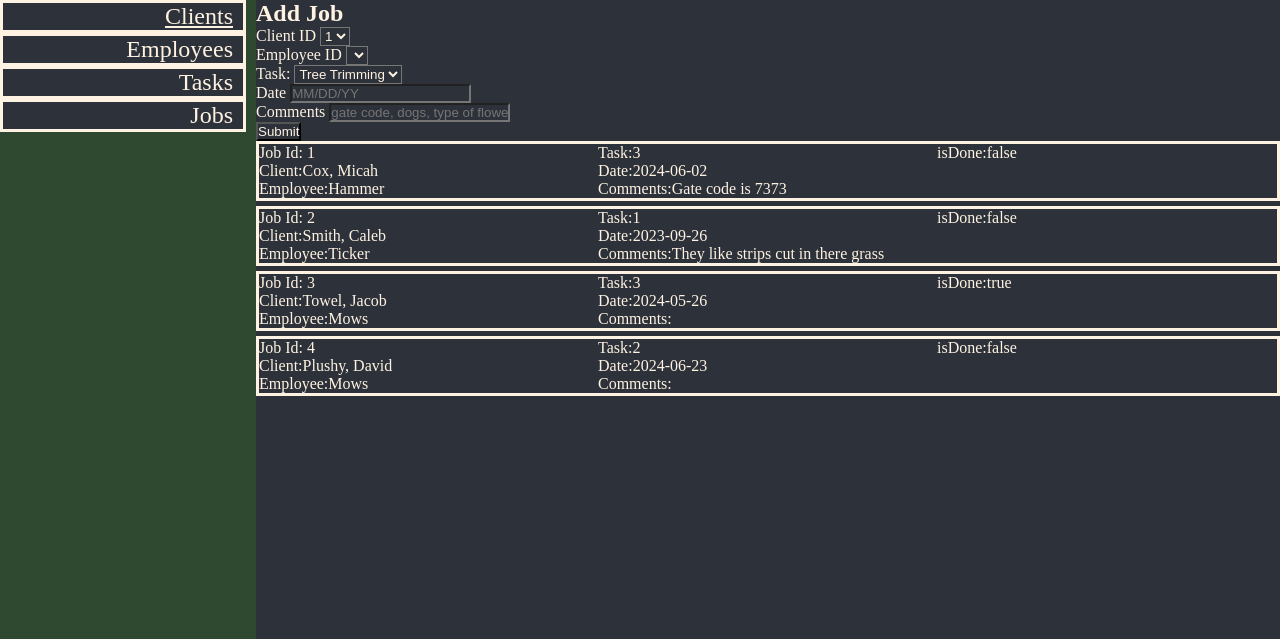
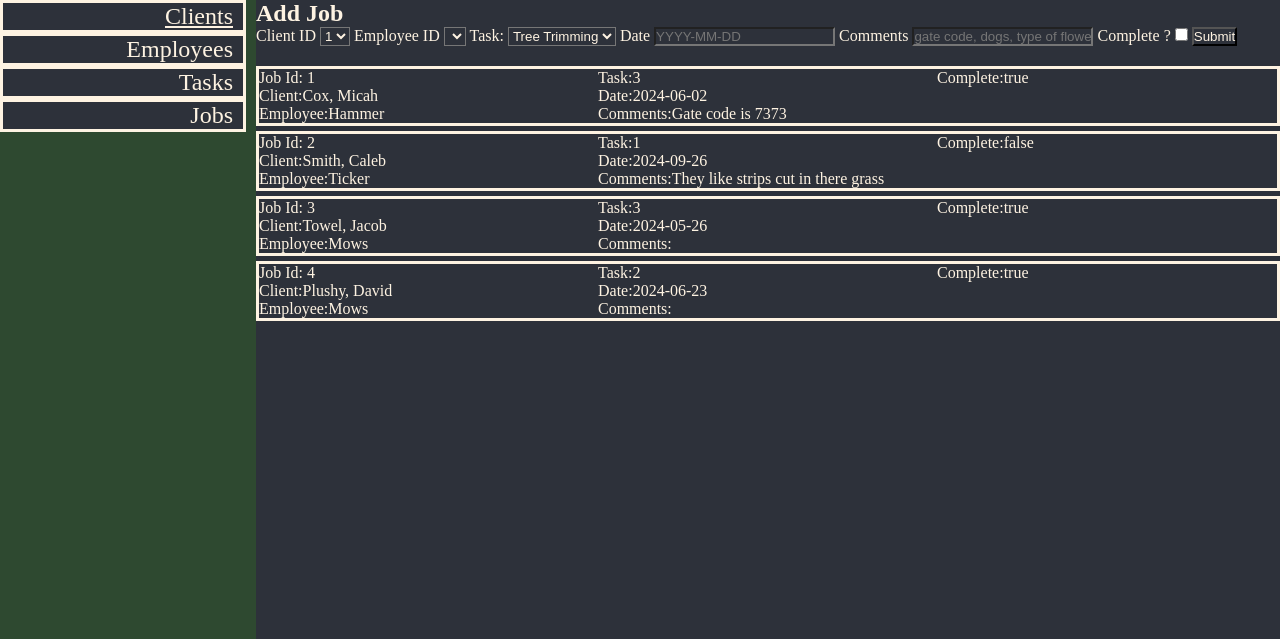
Before and after one commit to thomassmith0526/Project2, a Node server app: page / in a window 1280 px wide. Shown: the part 39-678 px from the top of the page. Run offline with Node 20, Linux system fonts and the light colour scheme; data comes from the database, SQL or seed files in the repository; lists and menus that the app fills with data are empty; some libraries are stand-ins or nearby versions.

Commit message:
need help

```diff
--- a/controllers/home-routes.js
+++ b/controllers/home-routes.js
@@ -15,6 +15,7 @@
     })
     const taskData = await Task.findAll()
     const employeeData = await Employee.findAll()
+    console.log(employeeData)
     const clientData = await Client.findAll()
     const jobs = jobData.map((job) => job.get({ plain: true}))
     const tasks = taskData.map((task) => task.get({ plain: true}))
--- a/public/css/style.css
+++ b/public/css/style.css
@@ -91,3 +91,7 @@
     margin-bottom: 5px;
     display:flex;
 }
+
+.form-group {
+    margin-bottom: 20px;
+}
--- /dev/null
+++ b/public/js/jobPost.js
@@ -0,0 +1,36 @@
+
+
+
+async function newFormHandlerTwo(event) {
+    event.preventDefault()
+console.log('wake')
+    const client_id = document.getElementById('client_id').value;
+    const employee_id = document.getElementById('employee_id').value;
+    const task_id = document.getElementById('task').value;
+    const date = document.getElementById('date').value;
+    const comments = document.getElementById('comments').value;
+    const complete = document.getElementById('isDone').value;
+
+    const response = await fetch(`/`, {
+        method: 'POST',
+        body: JSON.stringify({
+            client_id,
+            employee_id,
+            task_id,
+            date,
+            comments,
+            complete,
+        }),
+        headers: {
+            'Accept': 'application/json',
+            'Content-type': 'application/json'
+        },
+    });
+    if (response.ok) {
+        document.location.replace('/');
+    } else {
+        alert('Failed to add Job')
+    }
+}
+addEventListener('submit', newFormHandlerTwo)
+document.querySelector('.form-group')
--- a/seeds/job-seeds.js
+++ b/seeds/job-seeds.js
@@ -9,13 +9,13 @@
         task_id: '3',
         date: '2024-06-02',
         comments: 'Gate code is 7373',
-        isDone: false
+        isDone: true
     },
     {
         client_id: '3',
         employee_id: '2',
         task_id: '1',
-        date:'2023-09-26',
+        date:'2024-09-26',
         comments:'They like strips cut in there grass',
         isDone: false
     },
@@ -33,7 +33,7 @@
         task_id: '2',
         date:'2024-06-23',
         comments:'',
-        isDone: false
+        isDone: true
     }
 ];
 
--- a/views/all.handlebars
+++ b/views/all.handlebars
@@ -8,39 +8,29 @@
       <option value="{{client.id}}">{{client.id}}</option>
       {{/each}}
     </select>
-  </div>
-
-  <div class="form-group">
     <label for="employee_id">Employee ID</label>
     <select class="form-select" id="employee_id" name="employee">
-    {{#each employees as |employee|}}
-    <option value="{{employee.id}}">{{employee.id}}</option>
-    {{/each}}
+      {{#each employees as |employee|}}
+      <option value="{{employee.id}}">{{employee.id}}</option>
+      {{/each}}
     </select>
-  </div>
-
-  <div class="form-group">
     <label for="task">Task:</label>
     <select class="form-select" id="task" name="task">
       {{#each tasks as |task|}}
-        <option value="{{task.name}}">{{task.name}}</option>
+      <option value="{{task.name}}">{{task.name}}</option>
       {{/each}}
     </select>
-  </div>
-
-  <div class="form-group">
     <label for="date">Date</label>
-    <input class="from-group" type="text" id="date" placeholder="MM/DD/YY" />
-  </div>
-
-  <div class="form-group">
+    <input class="from-group" type="text" id="date" placeholder="YYYY-MM-DD" />
     <label for="comments">Comments</label>
     <input class="from-group" type="text" id="comments" placeholder="gate code, dogs, type of flowers." />
-  </div>
-
-  <button class="btn btn-primary" type="submit">Submit</button>
+    <label for="isDone">Complete ?</label>
+    <input class="from-group" type="checkbox" id="isDone" {{isDone}}></input>
+    <button class="btn btn-primary" type="submit">Submit</button>
   </div>
 </form>
+
+
 
 {{#each jobs as |job| }}
 <Div class="job-field">
@@ -55,17 +45,12 @@
     <ul>Comments:{{job.comments}}</ul>
   </section>
   <section class="job-column">
-    <ul>isDone:{{job.isDone}}</ul>
-    <add-to-calendar-button
-      name="Client:{{job.client.last_name}}, {{job.client.first_name}}"
-      options="'Google'"
-      location="{{job.client.location}}"
-      startDate="{{job.date}}"
-      endDate="{{job.date}}"
-      startTime="08:00"
-      endTime="18:00"
-      timeZone="America/Los_Angeles"
-    ></add-to-calendar-button>
+    <ul>Complete:{{job.isDone}}</ul>
+    <add-to-calendar-button name="Client:{{job.client.last_name}}, {{job.client.first_name}}" options="'Google'"
+      location="{{job.client.location}}" startDate="{{job.date}}" endDate="{{job.date}}" startTime="08:00"
+      endTime="18:00" timeZone="America/Los_Angeles"></add-to-calendar-button>
   </section>
 </Div>
 {{/each}}
+
+<script src="/js/jobPost.js"></script>
```
Also changed, not shown: public/js/index.js (+7 -17 lines), seeds/task-seeds.js (+10 -0 lines).
